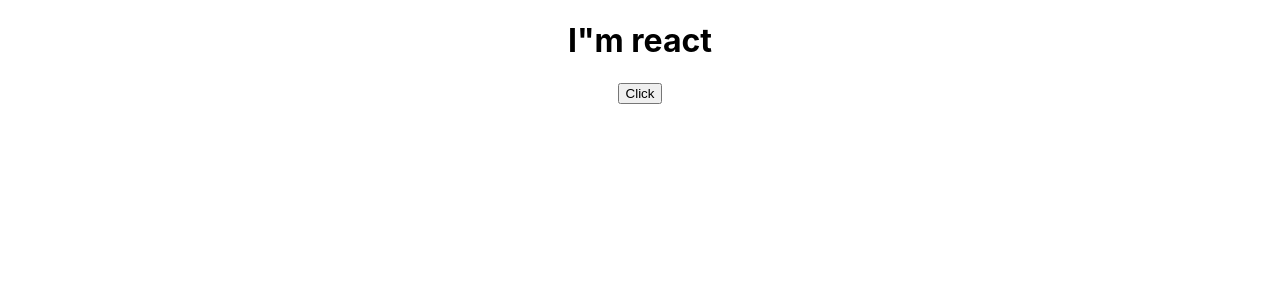
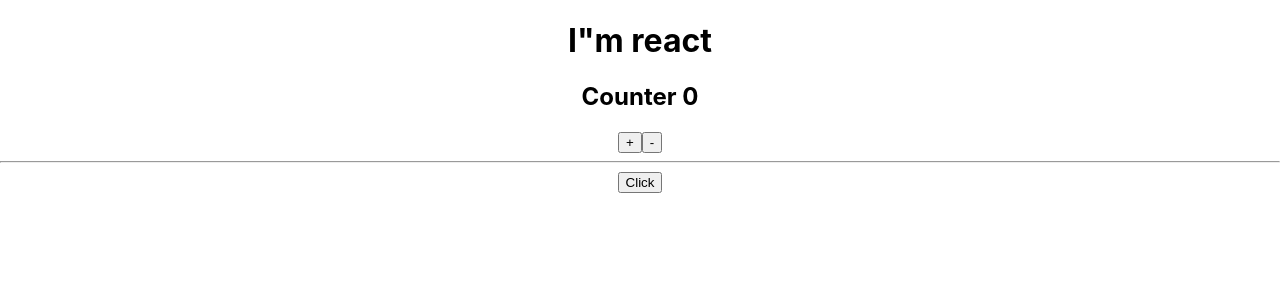
Before and after one commit to KlerKpn/react_theory, a React (Create React App) app: page / in a window 1280 px wide. Shown: the top 300 px of the page. Built offline with nearby package versions, Linux system fonts and the light colour scheme.

Commit message:
Рендер без коневого элемента

```diff
--- a/src/App.js
+++ b/src/App.js
@@ -2,7 +2,7 @@ import React, { Component } from 'react';
 import classes from './App.module.scss';
 import Car from './Car/Car'
 import ErrorBoundary from './ErrorBoundary/ErrorBoundary'
-
+import Counter from './Counter/Counter'
 
 
 class App extends Component  {
@@ -74,6 +74,8 @@ class App extends Component  {
         {/* className={classes['App-Header']}  для дефиса*/}
         {/* <h1>{ this.state.pageTitle }</h1> */}
         <h1>{this.props.title}</h1>
+        <Counter />
+        <hr/>
         <button onClick={ this.toggleCars }>Click</button>
         <div style={{
           width: 400,
--- /dev/null
+++ b/src/Auxiliary/Auxiliary.js
@@ -0,0 +1,7 @@
+import React from 'react'
+
+const Auxiliary = (props)=>{
+    return props.children
+}
+
+export default Auxiliary
--- a/src/Car/Car.js
+++ b/src/Car/Car.js
@@ -29,9 +29,9 @@ class Car extends React.Component {
         console.log('componentWillUnmount');  // при удалении
     }
     render(){
-        if(Math.random() > 0.7){
-            throw new Error ('xui tebe a ne stabil`nost')
-        }
+        // if(Math.random() > 0.7){
+        //     throw new Error ('xui tebe a ne stabil`nost')
+        // }
         console.log('Car render')
         const inputClasses = ['input']
         if (this.props.name !==""){
--- /dev/null
+++ b/src/Counter/Counter.js
@@ -0,0 +1,59 @@
+import React, { Component } from 'react'
+import Auxiliary from '../Auxiliary/Auxiliary'
+
+class Counter extends Component{
+    state={
+        count: 0
+    }
+    addCount = ()=>{
+        this.setState({
+            count: this.state.count +1
+        })
+    }
+    render(){
+        // return(    !!!  ДЛЯ ЛОХОВ
+        //     <div>
+        //         <h2>Counter {this.state.count}</h2>
+        //         <button onClick={this.addCount}>+</button>
+        //         <button onClick={()=> this.setState({count: this.state.count-1})}>-</button>
+        //     </div>
+        // )
+
+        // return [
+        //     <h2 key='1'>Counter {this.state.count}</h2>,  !!!   ДЛЯ ПАЦАНОВ
+        //     <button key='2' onClick={this.addCount}>+</button>,
+        //     <button key='3' onClick={()=> this.setState({count: this.state.count-1})}>-</button>
+        // ]
+
+        // return(
+        //     <React.Fragment>                             !!! ДЛЯ ТЕХ КТО РИЛ ШАРИТ
+        //         <h2>Counter {this.state.count}</h2>
+        //         <button onClick={this.addCount}>+</button>
+        //         <button onClick={()=> this.setState({count: this.state.count-1})}>-</button>
+        //     </React.Fragment>
+        // )
+
+
+         return(
+           // !!!     ПРОСТО ЛУЧШИЙ
+            <Auxiliary>
+                <h2>Counter {this.state.count}</h2>
+                <button onClick={this.addCount}>+</button>
+                <button onClick={()=> this.setState({count: this.state.count-1})}>-</button>
+            </Auxiliary>
+        )
+
+
+        //  return(
+        //     <>
+        //         <h2>Counter {this.state.count}</h2>
+        //         <button onClick={this.addCount}>+</button>
+        //         <button onClick={()=> this.setState({count: this.state.count-1})}>-</button>
+        //     </>
+        //     //  !!!    ЧЕ ДУМАЕШЬ САМЫЙ УМНЫЙ????
+        // )
+
+    }
+}
+
+export default Counter
```
